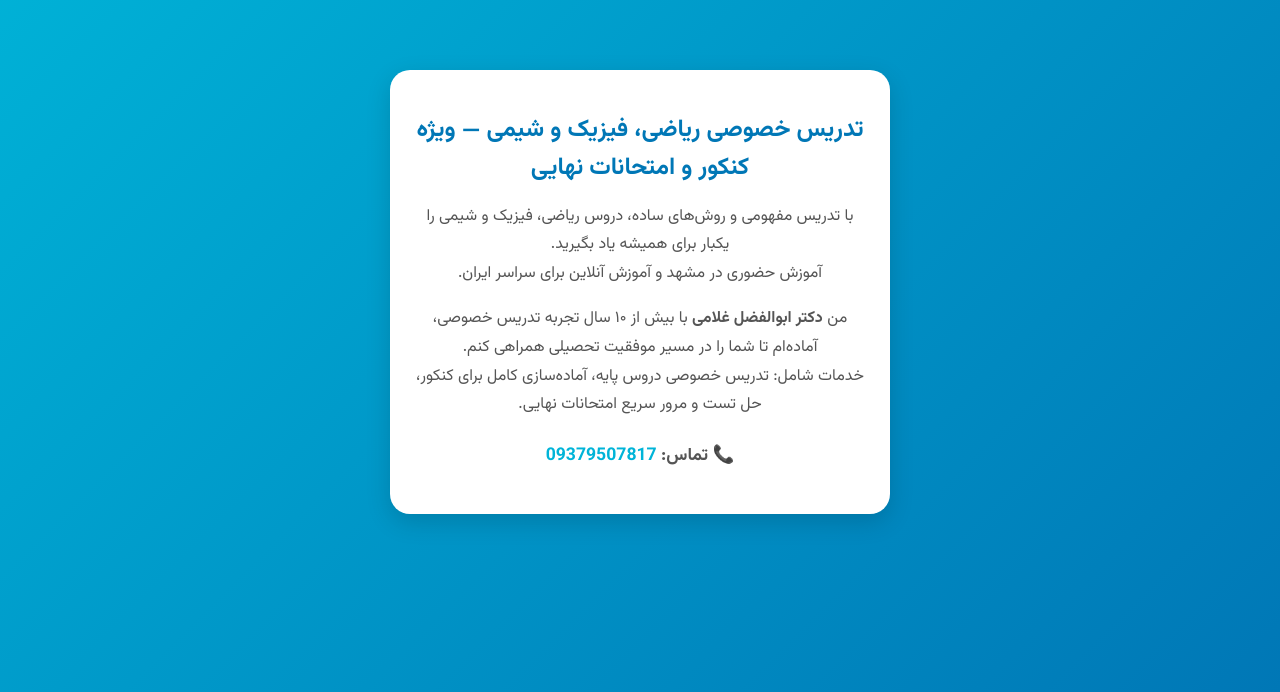
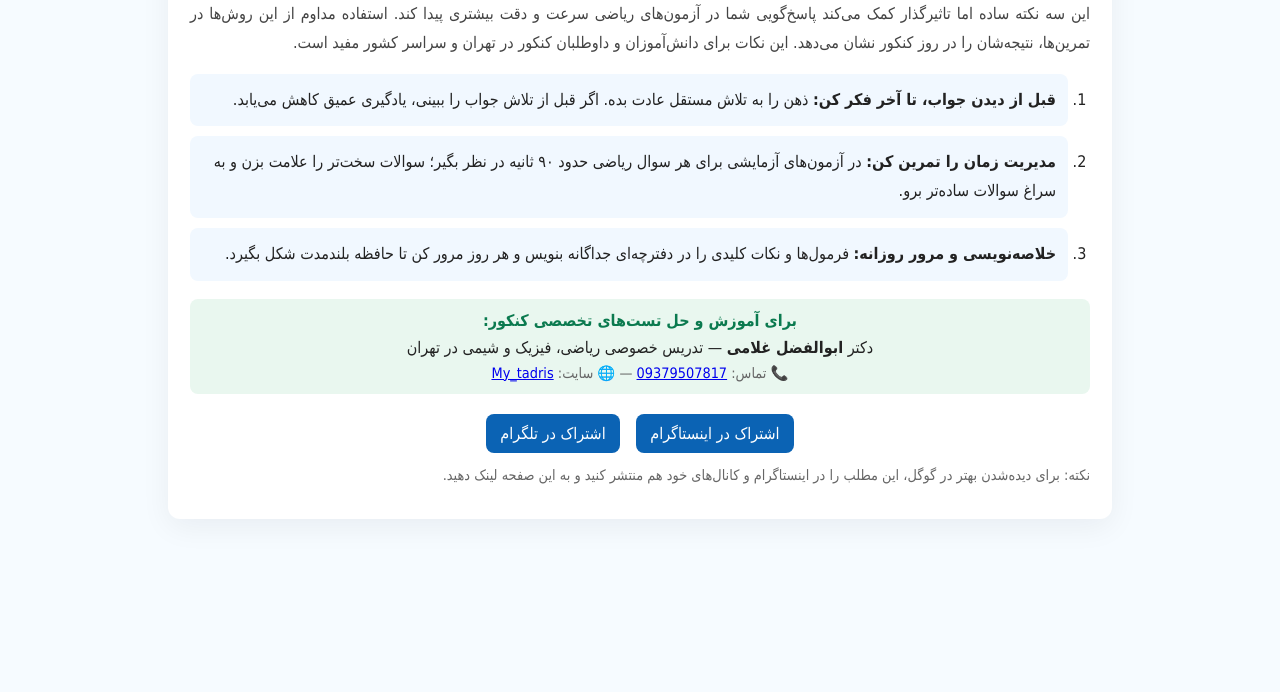
Before and after one commit to abolfazlghulami/My_tadris, a plain HTML site: page index.html in a window 1280 px wide. Shown: the part 108-800 px from the top of the page. Drawn offline with Linux system fonts and the light colour scheme.

Commit message:
Update index.html uptade

```diff
--- a/index.html
+++ b/index.html
@@ -1,77 +1,47 @@
 <!DOCTYPE html>
 <html lang="fa" dir="rtl">
 <head>
-    <meta charset="UTF-8">
-    <meta name="viewport" content="width=device-width, initial-scale=1.0">
-    <title>تدریس خصوصی ریاضی، فیزیک و شیمی - دکتر ابوالفضل غلامی</title>
-
-    <!-- توضیحات برای گوگل -->
-    <meta name="description" content="تدریس خصوصی ریاضی، فیزیک و شیمی برای کنکور و امتحانات نهایی توسط دکتر ابوالفضل غلامی. آموزش مفهومی و تضمینی، حل تست و مشاوره تحصیلی.">
-    <meta name="keywords" content="تدریس خصوصی ریاضی, تدریس خصوصی فیزیک, تدریس خصوصی شیمی, معلم خصوصی کنکور, آموزش آنلاین ریاضی, آموزش فیزیک کنکور, آموزش شیمی کنکور">
-
-    <!-- استایل مدرن -->
-    <style>
-        @import url('https://fonts.googleapis.com/css2?family=Vazirmatn:wght@400;700&display=swap');
-
-        body {
-            font-family: 'Vazirmatn', sans-serif;
-            background: linear-gradient(135deg, #00b4d8, #0077b6);
-            margin: 0;
-            padding: 0;
-            display: flex;
-            justify-content: center;
-            align-items: center;
-            min-height: 100vh;
-            color: #333;
-        }
-        .card {
-            background: #ffffff;
-            max-width: 450px;
-            width: 90%;
-            padding: 25px;
-            border-radius: 20px;
-            box-shadow: 0 8px 25px rgba(0,0,0,0.15);
-            text-align: center;
-            animation: fadeIn 1s ease-in-out;
-        }
-        h1 {
-            color: #0077b6;
-            font-size: 1.5rem;
-            margin-bottom: 15px;
-        }
-        p {
-            line-height: 1.8;
-            color: #555;
-            font-size: 1rem;
-        }
-        .phone {
-            margin-top: 20px;
-            font-size: 1.1rem;
-            font-weight: bold;
-        }
-        .phone a {
-            color: #00b4d8;
-            text-decoration: none;
-        }
-        .phone a:hover {
-            text-decoration: underline;
-        }
-        @keyframes fadeIn {
-            from { opacity: 0; transform: translateY(20px); }
-            to { opacity: 1; transform: translateY(0); }
-        }
-    </style>
+<meta charset="utf-8">
+<meta name="viewport" content="width=device-width, initial-scale=1">
+<title>۳ نکته طلایی برای تست‌زنی ریاضی کنکور — دکتر ابوالفضل غلامی | تدریس خصوصی در تهران</title>
+<meta name="description" content="۳ نکته طلایی برای تست‌زنی ریاضی کنکور: قبل از دیدن جواب فکر کن، مدیریت زمان و خلاصه‌نویسی. آموزش تخصصی توسط دکتر ابوالفضل غلامی در تهران.">
+<meta name="keywords" content="تدریس خصوصی ریاضی تهران, تدریس خصوصی فیزیک تهران, تدریس خصوصی شیمی تهران, تست زنی کنکور, دکتر ابوالفضل غلامی">
+<style>
+body{font-family: Vazirmatn, Tahoma, Arial, sans-serif; background:#f6fbff; margin:0; padding:20px; color:#222;}
+.container{max-width:900px; margin:20px auto; background:#fff; border-radius:12px; padding:22px; box-shadow:0 8px 30px rgba(10,20,40,0.06);}
+h1{color:#0b63b4; margin:0 0 12px; font-size:1.6rem; text-align:center;}
+.lead{color:#444; text-align:justify; font-size:1rem; line-height:1.8;}
+ol{margin-top:16px; padding-inline-start:22px; font-size:1rem; line-height:1.8;}
+.tip{background:#f1f8ff; border-radius:8px; padding:12px; margin:10px 0;}
+.contact{background:#e9f7ef; padding:12px; border-radius:8px; margin-top:18px; text-align:center;}
+.share{margin-top:14px; text-align:center;}
+.btn{display:inline-block; padding:10px 14px; border-radius:8px; text-decoration:none; color:white; background:#0b63b4; margin:6px;}
+.small{font-size:0.9rem; color:#666; margin-top:8px;}
+</style>
 </head>
 <body>
+<div class="container">
+  <h1>۳ نکته طلایی برای تست‌زنی ریاضی کنکور</h1>
+  <p class="lead">این سه نکته ساده اما تاثیرگذار کمک می‌کند پاسخ‌گویی شما در آزمون‌های ریاضی سرعت و دقت بیشتری پیدا کند. استفاده مداوم از این روش‌ها در تمرین‌ها، نتیجه‌شان را در روز کنکور نشان می‌دهد. این نکات برای دانش‌آموزان و داوطلبان کنکور در تهران و سراسر کشور مفید است.</p>
 
-    <div class="card">
-        <h1>تدریس خصوصی ریاضی، فیزیک و شیمی — ویژه کنکور و امتحانات نهایی</h1>
-        <p>با تدریس مفهومی و روش‌های ساده، دروس ریاضی، فیزیک و شیمی را یکبار برای همیشه یاد بگیرید.<br>
-        آموزش حضوری در مشهد و آموزش آنلاین برای سراسر ایران.</p>
-        <p>من <strong>دکتر ابوالفضل غلامی</strong> با بیش از ۱۰ سال تجربه تدریس خصوصی، آماده‌ام تا شما را در مسیر موفقیت تحصیلی همراهی کنم.<br>
-        خدمات شامل: تدریس خصوصی دروس پایه، آماده‌سازی کامل برای کنکور، حل تست و مرور سریع امتحانات نهایی.</p>
-        <p class="phone">📞 تماس: <a href="tel:09379507817">09379507817</a></p>
-    </div>
+  <ol>
+    <li class="tip"><strong>قبل از دیدن جواب، تا آخر فکر کن:</strong> ذهن را به تلاش مستقل عادت بده. اگر قبل از تلاش جواب را ببینی، یادگیری عمیق کاهش می‌یابد.</li>
+    <li class="tip"><strong>مدیریت زمان را تمرین کن:</strong> در آزمون‌های آزمایشی برای هر سوال ریاضی حدود ۹۰ ثانیه در نظر بگیر؛ سوالات سخت‌تر را علامت بزن و به سراغ سوالات ساده‌تر برو.</li>
+    <li class="tip"><strong>خلاصه‌نویسی و مرور روزانه:</strong> فرمول‌ها و نکات کلیدی را در دفترچه‌ای جداگانه بنویس و هر روز مرور کن تا حافظه بلندمدت شکل بگیرد.</li>
+  </ol>
 
+  <div class="contact">
+    <div style="font-weight:bold; color:#0b7a4f;">برای آموزش و حل تست‌های تخصصی کنکور:</div>
+    <div style="margin-top:8px;">دکتر <strong>ابوالفضل غلامی</strong> — تدریس خصوصی ریاضی، فیزیک و شیمی در تهران</div>
+    <div class="small">📞 تماس: <a href="tel:09379507817">09379507817</a> — 🌐 سایت: <a href="https://abolfazlghulami.github.io/My_tadris/">My_tadris</a></div>
+  </div>
+
+  <div class="share">
+    <a class="btn" href="https://www.instagram.com/" target="_blank">اشتراک در اینستاگرام</a>
+    <a class="btn" href="https://t.me/" target="_blank">اشتراک در تلگرام</a>
+  </div>
+
+  <p class="small">نکته: برای دیده‌شدن بهتر در گوگل، این مطلب را در اینستاگرام و کانال‌های خود هم منتشر کنید و به این صفحه لینک دهید.</p>
+</div>
 </body>
 </html>
```
